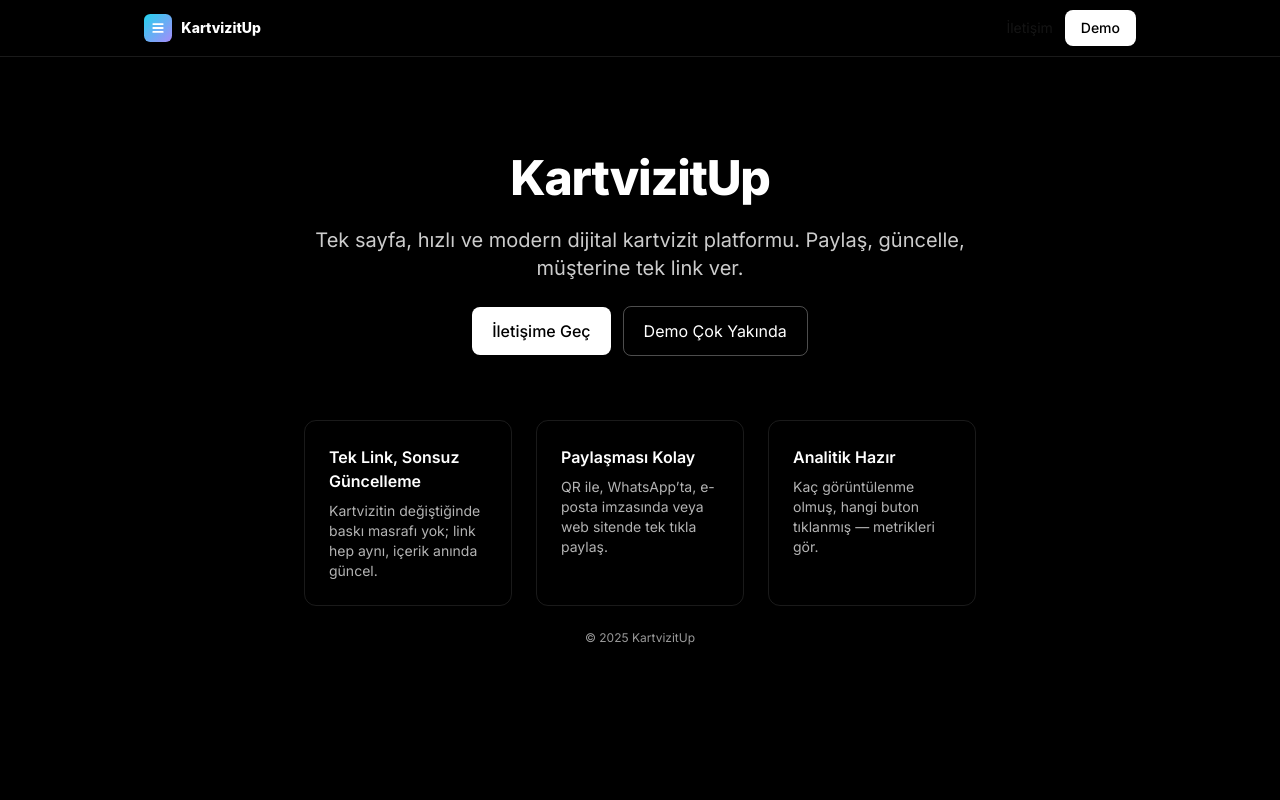
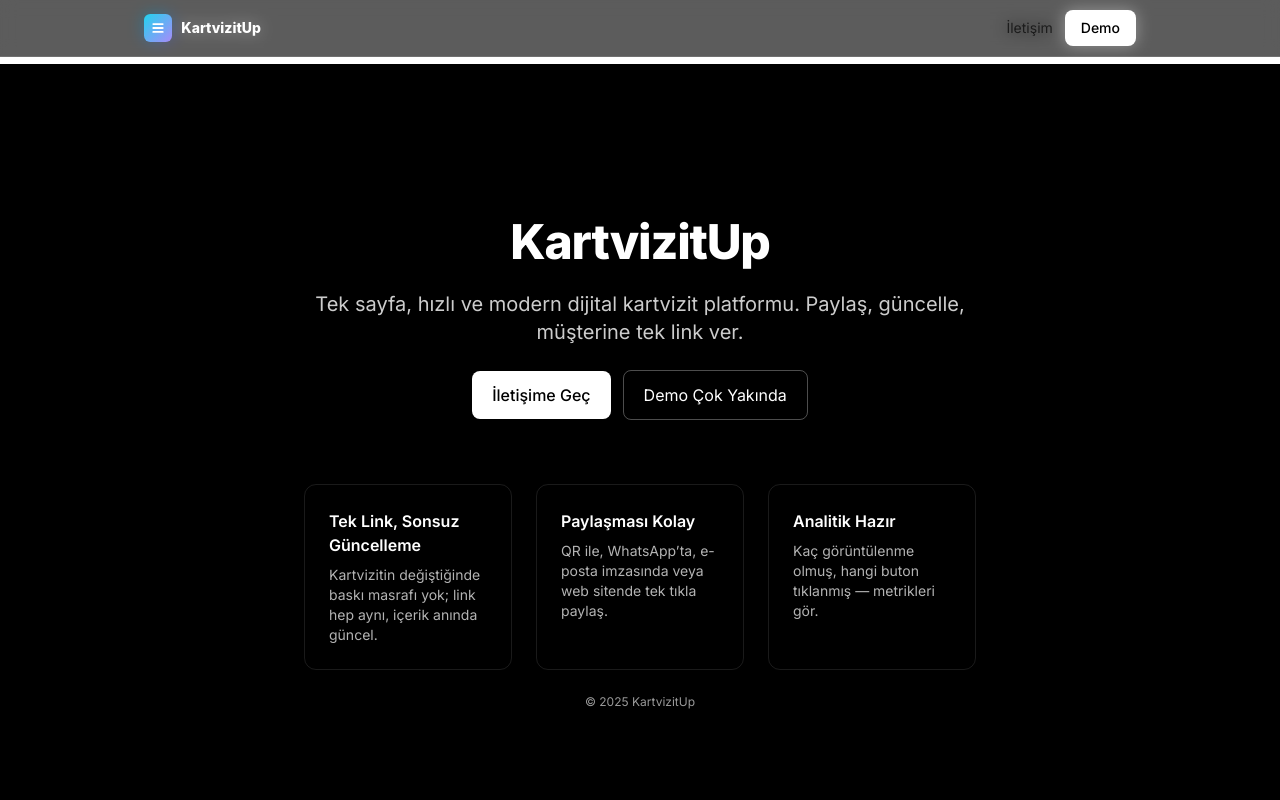
Before and after one commit to fenginn-cloud/kartvizitup, a Next.js app: page / in a window 1280 px wide. Shown: the top 800 px of the page. Built offline with nearby package versions, Linux system fonts and the light colour scheme.

Commit message:
Add Header component and restructure RootLayout

```diff
--- a/src/app/layout.tsx
+++ b/src/app/layout.tsx
@@ -1,3 +1,5 @@
+// src/app/layout.tsx
+import Header from "@/components/Header";
 import Footer from "@/components/Footer";
 import "./globals.css";
 import type { Metadata } from "next";
@@ -14,7 +16,7 @@ export const metadata: Metadata = {
     description: "Tek sayfa, hızlı ve modern dijital kartvizit platformu.",
     url: "https://kartvizitup.com",
     siteName: "KartvizitUp",
-    images: ["/og.svg"],
+    images: ["/og.svg"], // şimdilik svg bırakıyorduk
     type: "website",
   },
   icons: {
@@ -22,16 +24,13 @@ export const metadata: Metadata = {
   },
 };
 
-export default function RootLayout({
-  children,
-}: {
-  children: React.ReactNode;
-}) {
+export default function RootLayout({ children }: { children: React.ReactNode }) {
   return (
     <html lang="tr">
       <body className={`${inter.className} bg-black text-white`}>
-        {children}
-        <Footer /> {/* 👈 Footer burada eklendi */}
+        <Header />
+        <main className="pt-16">{children}</main>
+        <Footer />
       </body>
     </html>
   );
```
